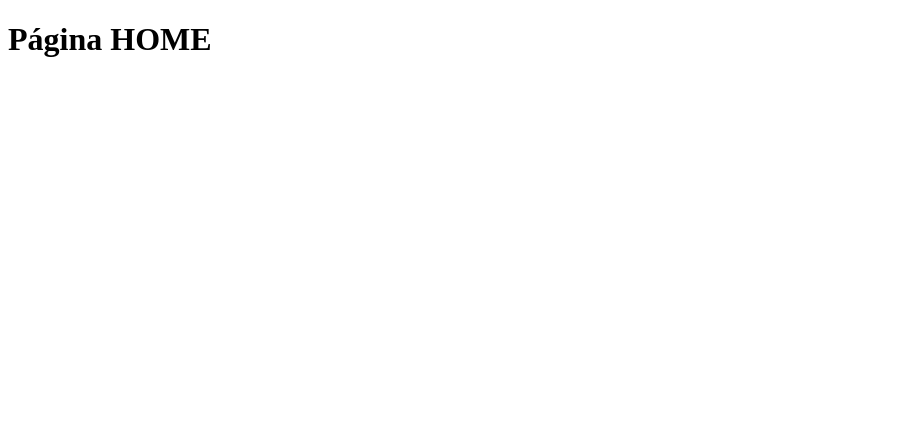
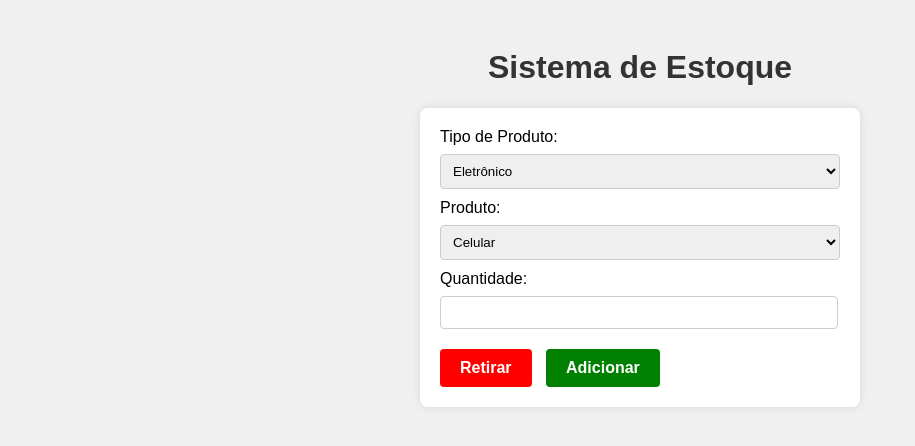
Before and after one commit to Charbel05/estoque_loja, a website: page home.html in a window 1280 px wide. Shown: the whole page, without its empty margins (0-915 px from the left). Drawn offline with Linux system fonts and the light colour scheme.

Commit message:
Adicionando e estilizando pagina home

```diff
--- a/home.html
+++ b/home.html
@@ -1,9 +1,40 @@
 <!DOCTYPE html>
-<html>
+<html lang="pt-BR">
 <head>
-    <title>Home</title>
+    <meta charset="UTF-8">
+    <meta name="viewport" content="width=device-width, initial-scale=1.0">
+    <title>Sistema de Estoque</title>
+    <link rel="stylesheet" href="style_home.css">
 </head>
 <body>
-    <h1>Página HOME</h1>
+    <h1>Sistema de Estoque</h1>
+
+    <form class="estoque-form">
+        <label for="tipo">Tipo de Produto:</label>
+        <select id="tipo" name="tipo" class="select-box">
+            <option value="eletronico">Eletrônico</option>
+            <option value="vestuario">Vestuário</option>
+            <option value="alimento">Alimento</option>
+        </select>
+
+        <br>
+
+        <label for="produto">Produto:</label>
+        <select id="produto" name="produto" class="select-box">
+            <option value="celular">Celular</option>
+            <option value="camiseta">Camiseta</option>
+            <option value="arroz">Arroz</option>
+        </select>
+
+        <br>
+
+        <label for="quantidade">Quantidade:</label>
+        <input type="number" id="quantidade" name="quantidade" min="1" class="quantidade-input">
+
+        <br>
+
+        <button type="submit" class="btn-retirar">Retirar</button>
+        <button type="submit" class="btn-adicionar">Adicionar</button>
+    </form>
 </body>
 </html>
--- /dev/null
+++ b/style_home.css
@@ -0,0 +1,60 @@
+body {
+    font-family: Arial, sans-serif;
+    background-color: #f0f0f0;
+    padding: 20px;
+}
+
+h1 {
+    text-align: center;
+    color: #333;
+}
+
+.estoque-form {
+    max-width: 400px;
+    margin: 0 auto;
+    background-color: #fff;
+    padding: 20px;
+    border-radius: 8px;
+    box-shadow: 0 0 10px rgba(0, 0, 0, 0.1);
+}
+
+label {
+    display: block;
+    margin-bottom: 8px;
+}
+
+.select-box,
+.quantidade-input {
+    width: calc(100% - 20px); /* Ajuste para compensar o padding do input */
+    padding: 8px;
+    margin-bottom: 10px;
+    border: 1px solid #ccc;
+    border-radius: 4px;
+}
+
+.select-box {
+    width: 100%;
+}
+
+.btn-retirar,
+.btn-adicionar {
+    display: inline-block;
+    padding: 10px 20px;
+    margin-top: 10px;
+    border: none;
+    border-radius: 4px;
+    cursor: pointer;
+    font-size: 16px;
+    font-weight: bold;
+}
+
+.btn-retirar {
+    background-color: red;
+    color: white;
+    margin-right: 10px;
+}
+
+.btn-adicionar {
+    background-color: green;
+    color: white;
+}
```
Also changed, not shown: script_cliente.js (+0 -17 lines), script_server.js (+1 -8 lines).
